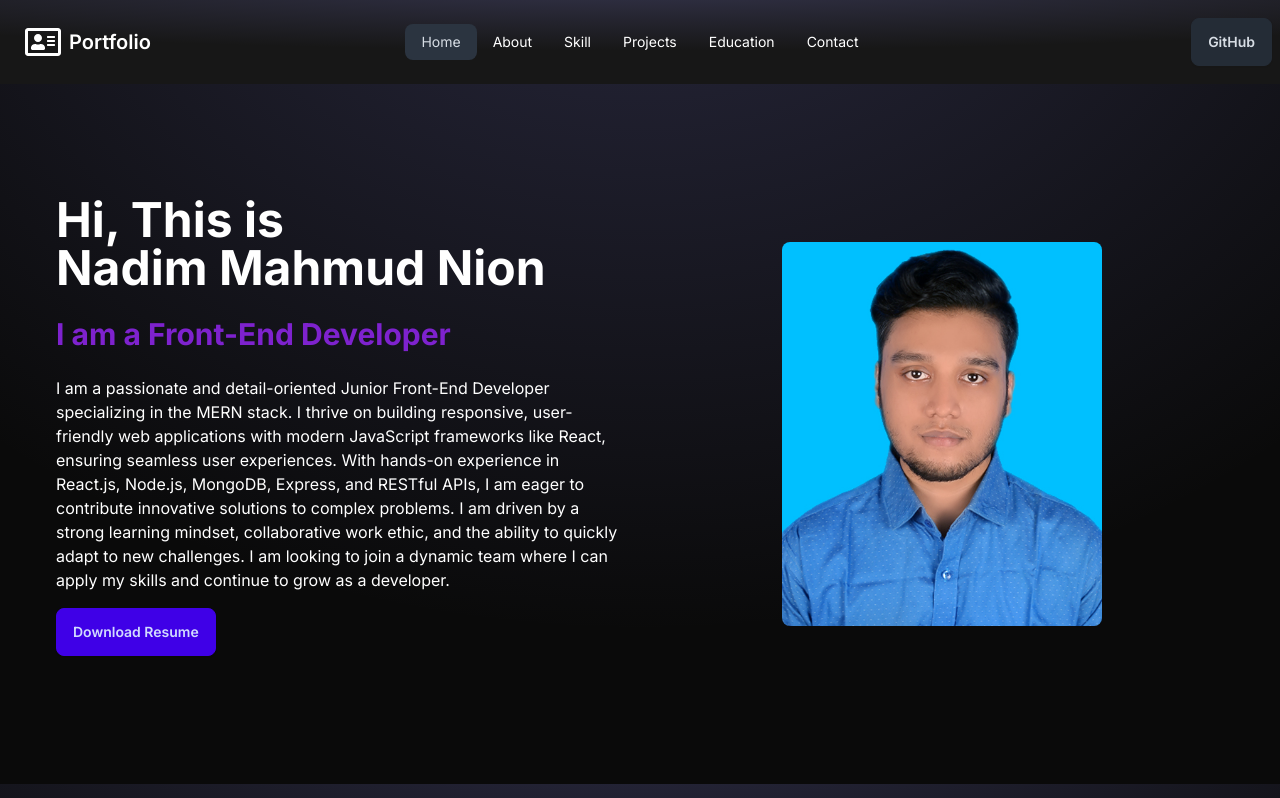
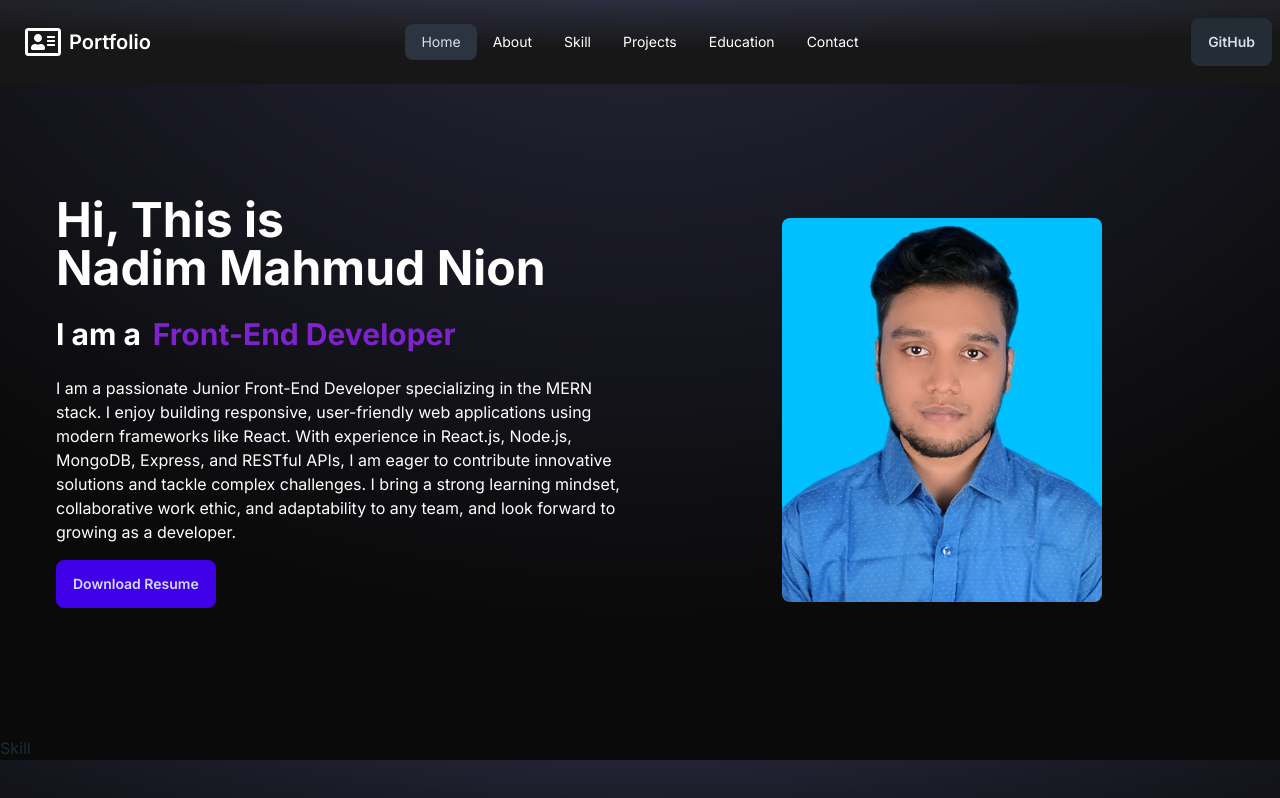
Before and after one commit to Nadim-Nion/nion-portfolio, a React (Vite) app: page / in a window 1280 px wide. Shown: the top 798 px of the page. Built offline with nearby package versions, Linux system fonts and the light colour scheme.

Commit message:
error page added

```diff
--- a/src/components/About/About.jsx
+++ b/src/components/About/About.jsx
@@ -11,8 +11,10 @@ const About = () => {
                     <h2 className='text-5xl font-bold'>Hi, This is <br />
                         <span>Nadim Mahmud Nion</span>
                     </h2>
-                    <h3 className='text-3xl text-purple-700 font-bold'>I am a Front-End Developer</h3>
-                    <p>I am a passionate and detail-oriented Junior Front-End Developer specializing in the MERN stack. I thrive on building responsive, user-friendly web applications with modern JavaScript frameworks like React, ensuring seamless user experiences. With hands-on experience in React.js, Node.js, MongoDB, Express, and RESTful APIs, I am eager to contribute innovative solutions to complex problems. I am driven by a strong learning mindset, collaborative work ethic, and the ability to quickly adapt to new challenges. I am looking to join a dynamic team where I can apply my skills and continue to grow as a developer.</p>
+                    <h3 className='text-3xl font-bold'>I am a
+                        <span className='text-purple-700 ml-3'>Front-End Developer</span>
+                    </h3>
+                    <p>I am a passionate Junior Front-End Developer specializing in the MERN stack. I enjoy building responsive, user-friendly web applications using modern frameworks like React. With experience in React.js, Node.js, MongoDB, Express, and RESTful APIs, I am eager to contribute innovative solutions and tackle complex challenges. I bring a strong learning mindset, collaborative work ethic, and adaptability to any team, and look forward to growing as a developer.</p>
                     <a href={resume} download>
                         <button className="btn btn-active btn-primary my-4">Download Resume</button>
                     </a>
--- /dev/null
+++ b/src/components/ErrorPage/ErrorPage.jsx
@@ -0,0 +1,18 @@
+import React from 'react';
+import errorPage from '../../assets/image/error-page.jpg';
+
+const ErrorPage = () => {
+    return (
+        <div id="error-page" className='min-h-screen flex flex-col items-center justify-center bg-gray-100'>
+            <div className='text-center my-32'>
+                <h1 className='text-5xl font-bold md:text-6xl text-gray-800'>Oops!</h1>
+                <p className='text-2xl md:text-3xl text-gray-600 mt-4'>Sorry, an unexpected error has occurred.</p>
+            </div>
+            <div>
+                <img src={errorPage} className='h-[300px] w-[300px] md:h-[500px] md:w-[500px] rounded-lg shadow-lg' alt="404 Page Not Found" />
+            </div>
+        </div>
+    );
+};
+
+export default ErrorPage;
--- /dev/null
+++ b/src/components/Skill/Skill.jsx
@@ -0,0 +1,11 @@
+import React from 'react';
+
+const Skill = () => {
+    return (
+        <div>
+            <h2>Skill</h2>
+        </div>
+    );
+};
+
+export default Skill;
--- a/src/pages/HomePage/Home/Home.jsx
+++ b/src/pages/HomePage/Home/Home.jsx
@@ -1,5 +1,6 @@
 import React from 'react';
 import About from '../../../components/About/About';
+import Skill from '../../../components/Skill/Skill';
 
 const Home = () => {
     return (
@@ -8,6 +9,7 @@ const Home = () => {
                 <div className="absolute top-0 z-[-2] h-screen w-screen bg-neutral-950 bg-[radial-gradient(ellipse_80%_80%_at_50%_-20%,rgba(120,119,198,0.3),rgba(255,255,255,0))]"></div>
             </div> */}
             <About></About>
+            <Skill></Skill>
         </div>
     );
 };
--- a/src/routes/Routes.jsx
+++ b/src/routes/Routes.jsx
@@ -3,11 +3,14 @@ import { createBrowserRouter } from 'react-router-dom';
 import Home from '../pages/HomePage/Home/Home';
 import MainLayout from '../layouts/MainLayout';
 import About from '../components/About/About';
+import Skill from '../components/Skill/Skill';
+import ErrorPage from '../components/ErrorPage/ErrorPage';
 
 const router = createBrowserRouter([
     {
         path: "/",
         element: <MainLayout></MainLayout>,
+        errorElement: <ErrorPage></ErrorPage>,
         children: [
             {
                 path: '/',
@@ -16,6 +19,10 @@ const router = createBrowserRouter([
             {
                 path: '/about',
                 element: <About></About>
+            },
+            {
+                path: '/skill',
+                element: <Skill></Skill>
             }
         ]
     },
```
Also changed, not shown: src/assets/image/error-page.jpg (added).
